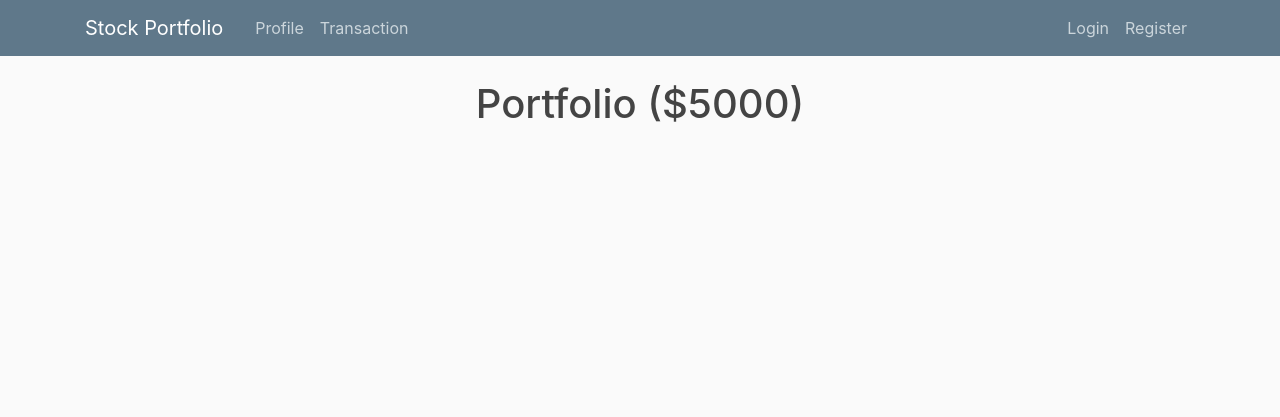
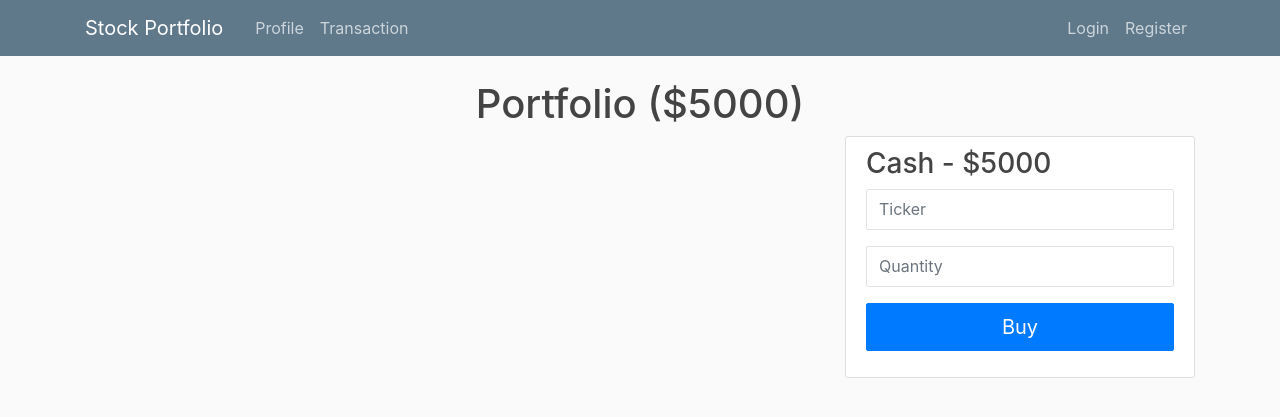
Before and after one commit to KevinLu19/stockPortfolio, a Flask app: page /profile/ in a window 1280 px wide. Shown: the top 417 px of the page. Run offline with Flask 2, Linux system fonts and the light colour scheme; some libraries are stand-ins or nearby versions.

Commit message:
Added retrieving stock function in stockAPI.py

```diff
--- a/stockPortfolio/login.py
+++ b/stockPortfolio/login.py
@@ -12,9 +12,10 @@ from flask import render_template, Flask, redirect, url_for, request, flash, ses
 from flask_login import login_user, logout_user, current_user, login_required, LoginManager
 from stockPortfolio import app
 
-from passlib.hash import sha256_crypt # Password Hashing.
+from passlib.hash import sha256_crypt           # Password Hashing.
 import stockPortfolio.dbconnect as dataBase     # Database.
-import stockPortfolio.users           # Importing Users Class.
+import stockPortfolio.users                     # Importing Users Class.
+import stockPortfolio.stockAPI as stock         # Alpha Vantage API.
 
 # Initialize loginManger to app instance. Need this to make them work together.
 # loggingManage = LoginManager()
@@ -26,9 +27,14 @@ import stockPortfolio.users           # Importing Users Class.
 def loginError(error):
     return ("Incorrect Username or Password. Please try again!")
 
-@app.route('/profile/')
+@app.route('/profile/', methods=['GET', 'POST'])
 def profile():
     startingUserMoney = 5000
+
+    if (request.method == "POST"):
+        stockName = request.form['ticker']
+        stockQty = request.form['quantity']
+
     return (render_template("profile.html", money=startingUserMoney))
 
 @app.route('/transaction/')
--- a/stockPortfolio/static/css/main.css
+++ b/stockPortfolio/static/css/main.css
@@ -95,6 +95,16 @@ body {
     color: black;
 }
 
+.stocksPurchased
+{
+    color:black;
+}
+
+.transaction
+{
+    text-align: center;
+}
+
 /* For Navigation Bar */
 
 body {
--- /dev/null
+++ b/stockPortfolio/stockAPI.py
@@ -0,0 +1,25 @@
+# ----------------------------------------------------------------------------------------
+# Author: Kevin Lu
+# Date: 10/4/2019
+# File: stockAPI.py
+# Purpose: Handles the requests from Alpha Vantage API.
+# Modification: - Added function to return today's stock.
+# ----------------------------------------------------------------------------------------
+
+from alpha_vantage.timeseries import TimeSeries
+from datetime import date
+
+# Your key here
+key = 'MQS69ABIP9YWEATW'
+ts = TimeSeries(key)
+
+todaysDate = date.today()
+
+# aapl, meta = ts.get_daily(symbol='AAPL')
+# print(aapl['2019-09-12'])
+
+
+def retrieveDailyStock(ticker):
+    ticker, meta = ts.get_daily(symbol=ticker)
+
+    return (ticker[todaysDate])
--- a/stockPortfolio/templates/profile.html
+++ b/stockPortfolio/templates/profile.html
@@ -14,4 +14,38 @@
     <h1>Portfolio (${{ money }})</h1>
   </div>
 
+  <!-- Buying form -->
+  <main role="main" class="container">
+    <div class="row">
+      <div class="col-md-8">
+        {% block content %}{% endblock %}
+      </div>
+      <div class="col-md-4">
+        <div class="content-section">
+          <h3>Cash - ${{ money }}</h3>
+          <form action="" method="post">
+              <div class="form-group">
+                <input type="text" class="form-control" name="ticker" placeholder="Ticker" required="required" value="{{ request.form.ticker }}">
+              </div>
+          <div class="form-group">
+                <input type="number" class="form-control" name="quantity" placeholder="Quantity" required="required" value="{{ request.form.quantity }}">
+              </div>
+              <div class="form-group">
+                  <button type="submit" class="btn btn-primary btn-lg btn-block">Buy</button>
+              </div>
+        </form>
+        </div>
+      </div>
+    </div>
+
+  <!-- Listing stocks purchased. -->
+  <div class="stocksPurchased">
+    <ul>
+      {% for item in stockTicker %}
+        <li>{{ item }}</li>
+      {% endfor %}
+    </ul>
+  </div>
+</main>
+
 {% endblock portfolio%}
--- a/stockPortfolio/templates/transaction.html
+++ b/stockPortfolio/templates/transaction.html
@@ -10,5 +10,8 @@
 
 {% block transaction %}
 
+    <div class="transaction">
+      <h1> Transactions </h1>
+    </div>
 
 {% endblock transaction %}
```
